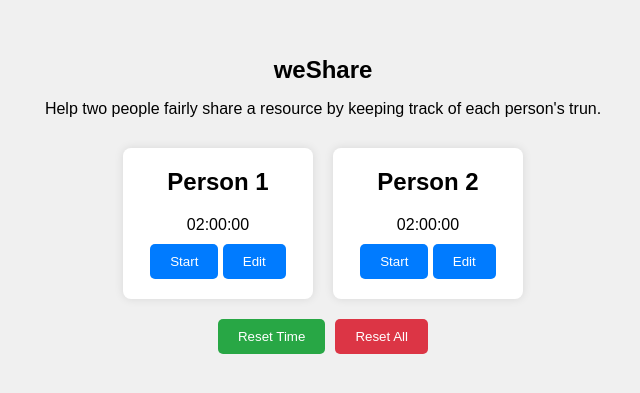
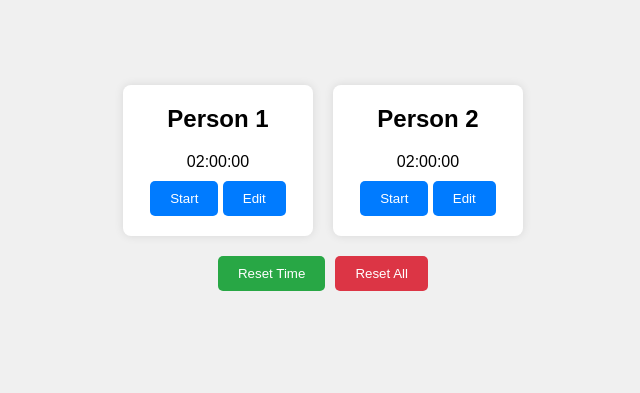
Before and after one commit to colarusso/weShare, a plain HTML site: page index.html in a window 1280 px wide. Shown: the part 195-588 px from the top of the page, without its empty margins (317-957 px from the left). Drawn offline with Linux system fonts and the light colour scheme.

Commit message:
style updates

```diff
--- a/index.html
+++ b/index.html
@@ -4,7 +4,7 @@
     <meta charset="UTF-8">
     <meta name="viewport" content="width=device-width, initial-scale=1.0, user-scalable=0" />
     <meta name="apple-mobile-web-app-capable" content="yes" />
-        <title>weShare</title>
+    <title>weShare</title>
     <style>
         body {
             font-family: Arial, sans-serif;
@@ -12,7 +12,7 @@
             flex-direction: column;
             align-items: center;
             justify-content: center;
-            height: 100vh;
+            height: calc(100vh - 35px);
             margin: 0;
             padding: 15px;
             box-sizing: border-box;
@@ -83,10 +83,6 @@
     </style>
 </head>
 <body>
-    <h2 style="margin: 0;">weShare</h2>
-    <p style="margin-bottom: 30px;">
-        Help two people fairly share a resource by keeping track of each person's trun.
-    </p>
     <div class="timer-container">
         <div class="timer" id="timer1">
             <h2 id="name1" onclick="editName('player1')">Person 1</h2>
@@ -143,9 +139,11 @@
                 updateDisplay("player2");
                 if (timers.player1.startTime && timers.player1.time > 0) {
                     startTimer("player1");
+                    document.getElementById("button1").innerText = "Pause";
                 }
                 if (timers.player2.startTime && timers.player2.time > 0) {
                     startTimer("player2");
+                    document.getElementById("button2").innerText = "Pause";
                 }
             }
             document.getElementById("name1").innerText = timers.player1.name;
```
